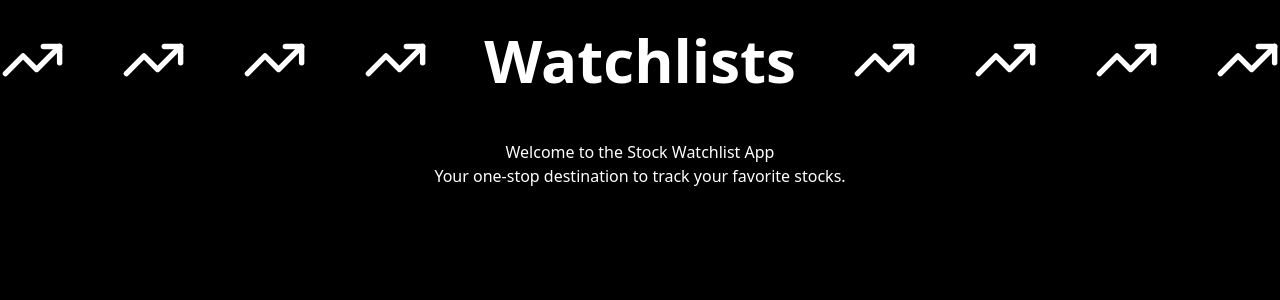
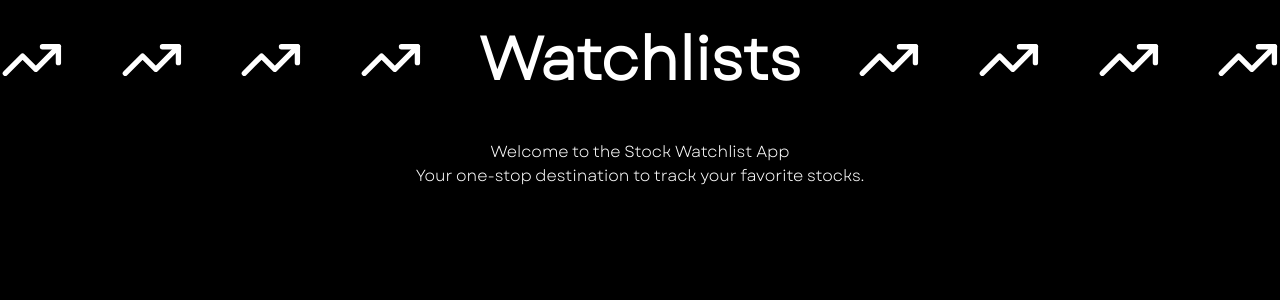
Before and after one commit to lernEarnBurn/Stock-Watchlist, a Next.js app: page /dashboard in a window 1280 px wide. Shown: the top 300 px of the page. Built offline with nearby package versions, Linux system fonts and the light colour scheme; sample sign-in values are in the browser's storage.

Commit message:
added a more palatable font

```diff
--- a/src/app/global.css
+++ b/src/app/global.css
@@ -1,6 +1,11 @@
 @tailwind base;
 @tailwind components;
 @tailwind utilities;
+
+@font-face {
+  font-family: 'watchlist_font';
+  src: url('/fonts/Garet-Book.ttf');
+}
 
 :root {
   --foreground-rgb: 0, 0, 0;
@@ -17,6 +22,8 @@
 }
 
 body {
+  font-family: 'watchlist_font';
+
   margin: 0;
   background-color: black;
   color: white;
```
Also changed, not shown: public/fonts/Garet-Book.ttf (added).
